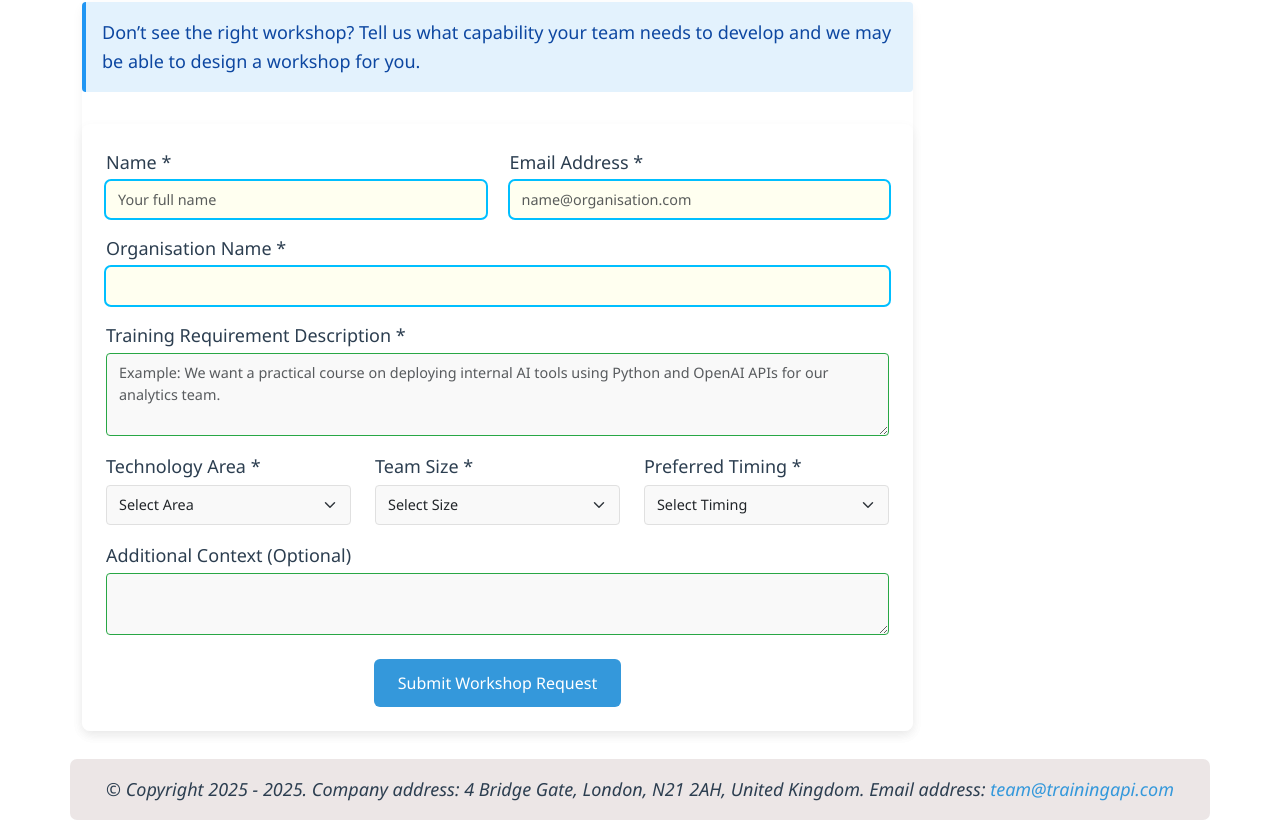
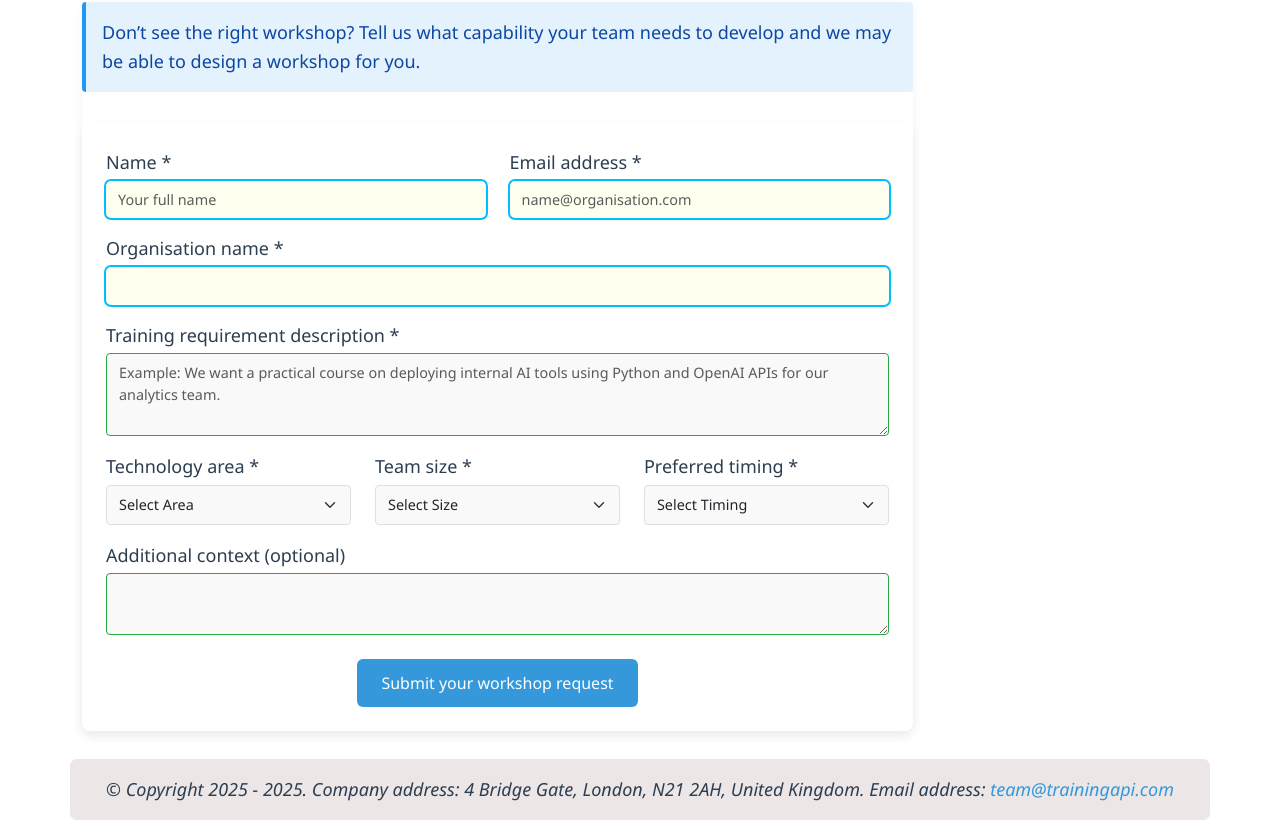
Before and after one commit to Alec-Hajinoff/TrainingAPI, a React (Create React App) app in the folder React/: page / in a window 1280 px wide. Shown: the part 1470-2306 px from the top of the page. Built offline with nearby package versions, Linux system fonts and the light colour scheme; no server answers.

Commit message:
21/3/26, 13:39

```diff
--- a/React/src/WorkshopRequests.js
+++ b/React/src/WorkshopRequests.js
@@ -140,7 +140,7 @@ const WorkshopRequests = () => {
 
           <div className="col-md-6 mb-3">
             <label htmlFor="email" className="form-label">
-              Email Address *
+              Email address *
             </label>
             <input
               type="email"
@@ -159,7 +159,7 @@ const WorkshopRequests = () => {
 
         <div className="mb-3">
           <label htmlFor="organisation" className="form-label">
-            Organisation Name *
+            Organisation name *
           </label>
           <input
             type="text"
@@ -178,7 +178,7 @@ const WorkshopRequests = () => {
 
         <div className="mb-3">
           <label htmlFor="requirement_description" className="form-label">
-            Training Requirement Description *
+            Training requirement description *
           </label>
           <textarea
             id="requirement_description"
@@ -201,7 +201,7 @@ const WorkshopRequests = () => {
         <div className="row">
           <div className="col-md-4 mb-3">
             <label htmlFor="technology_area" className="form-label">
-              Technology Area *
+              Technology area *
             </label>
             <select
               id="technology_area"
@@ -232,7 +232,7 @@ const WorkshopRequests = () => {
 
           <div className="col-md-4 mb-3">
             <label htmlFor="team_size" className="form-label">
-              Team Size *
+              Team size *
             </label>
             <select
               id="team_size"
@@ -254,7 +254,7 @@ const WorkshopRequests = () => {
 
           <div className="col-md-4 mb-3">
             <label htmlFor="preferred_timing" className="form-label">
-              Preferred Timing *
+              Preferred timing *
             </label>
             <select
               id="preferred_timing"
@@ -279,7 +279,7 @@ const WorkshopRequests = () => {
 
         <div className="mb-3">
           <label htmlFor="additional_details" className="form-label">
-            Additional Context (Optional)
+            Additional context (optional)
           </label>
           <textarea
             id="additional_details"
@@ -293,7 +293,7 @@ const WorkshopRequests = () => {
 
         <div className="text-center mt-4">
           <button type="submit" className="btn btn-primary" disabled={loading}>
-            {loading ? "Submitting..." : "Submit Workshop Request"}
+            {loading ? "Submitting..." : "Submit your workshop request"}
           </button>
         </div>
       </form>
```
